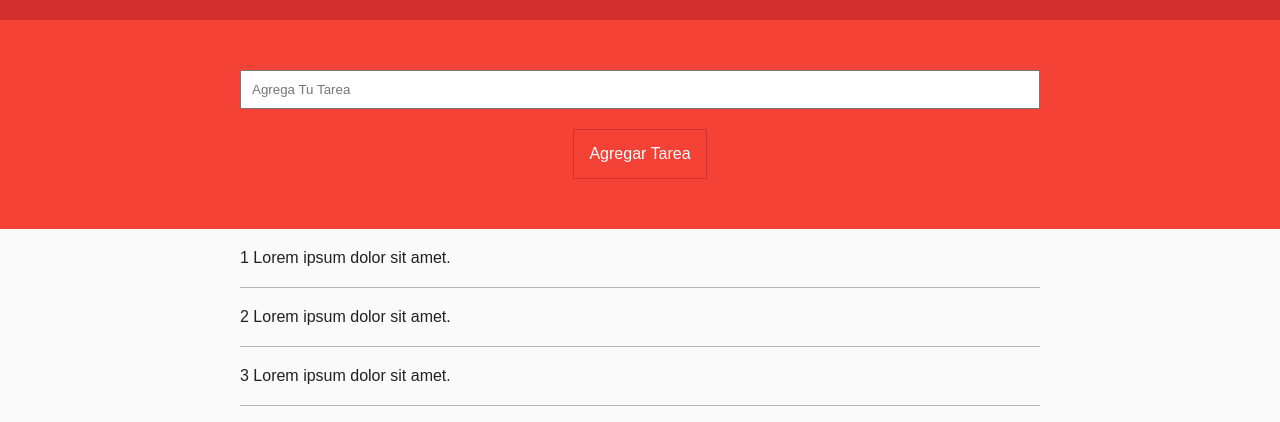
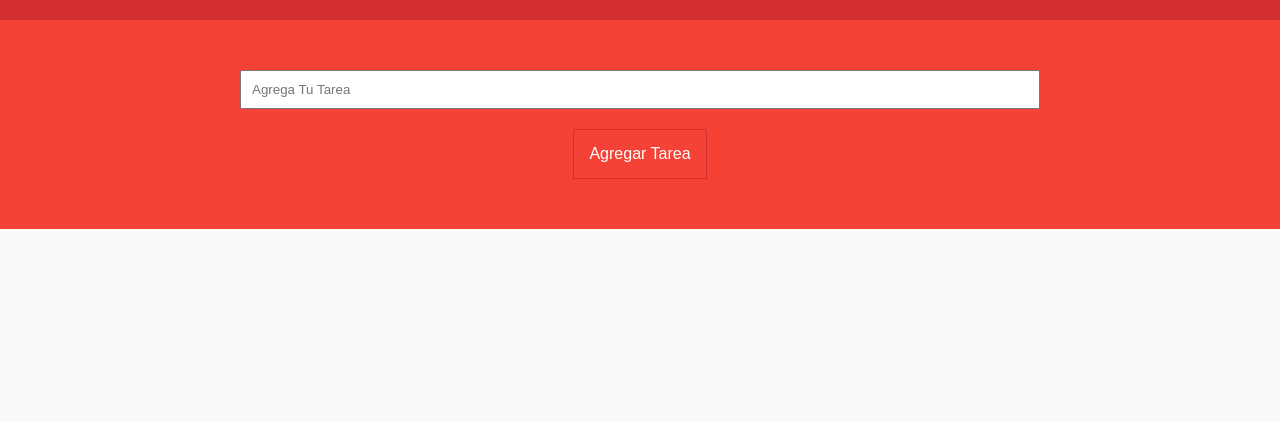
Before and after one commit to FabianNCDev/todo_javascript_app, a website: page index.html in a window 1280 px wide. Drawn offline with Linux system fonts and the light colour scheme.

```diff
--- a/index.html
+++ b/index.html
@@ -20,9 +20,9 @@
 	<div class="tareas">
 		<div class="wrap">
 			<ul class="lista" id="lista">
-				<li><a href="#">1 Lorem ipsum dolor sit amet.</a></li>
+				<!-- <li><a href="#">1 Lorem ipsum dolor sit amet.</a></li>
 				<li><a href="#">2 Lorem ipsum dolor sit amet.</a></li>
-				<li><a href="#">3 Lorem ipsum dolor sit amet.</a></li>
+				<li><a href="#">3 Lorem ipsum dolor sit amet.</a></li> -->
 			</ul>
 		</div>
 	</div>
```
Also changed, not shown: package.json (added, +25 -0 lines), README.md (added), 1 other file.
